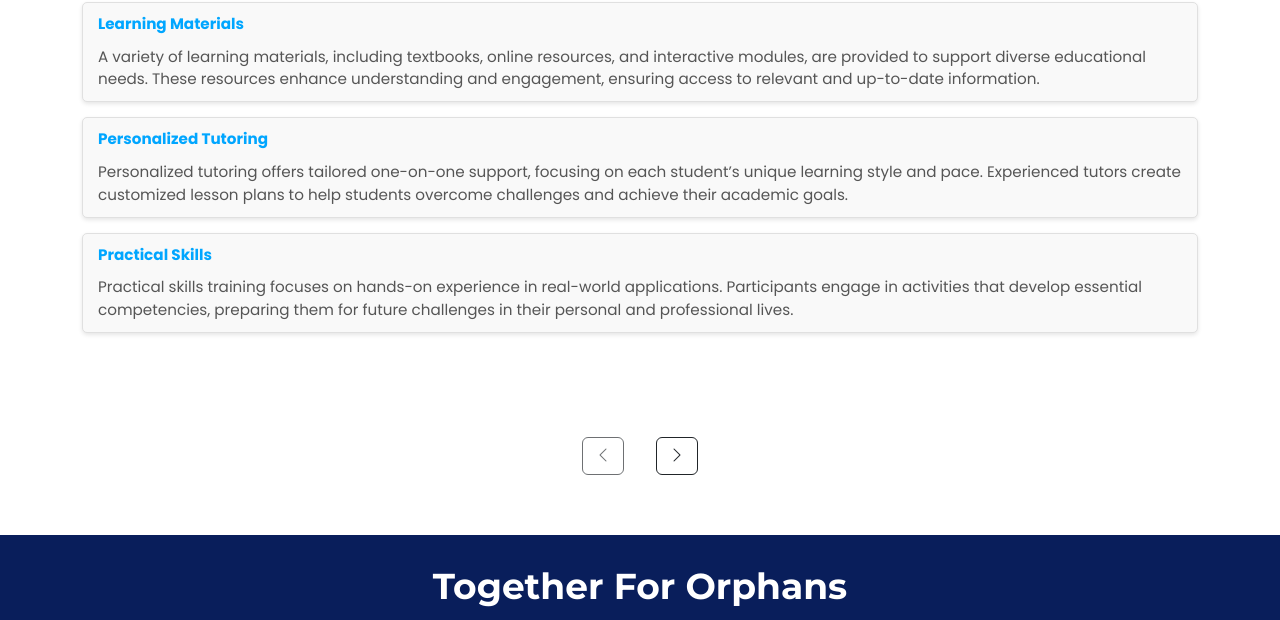
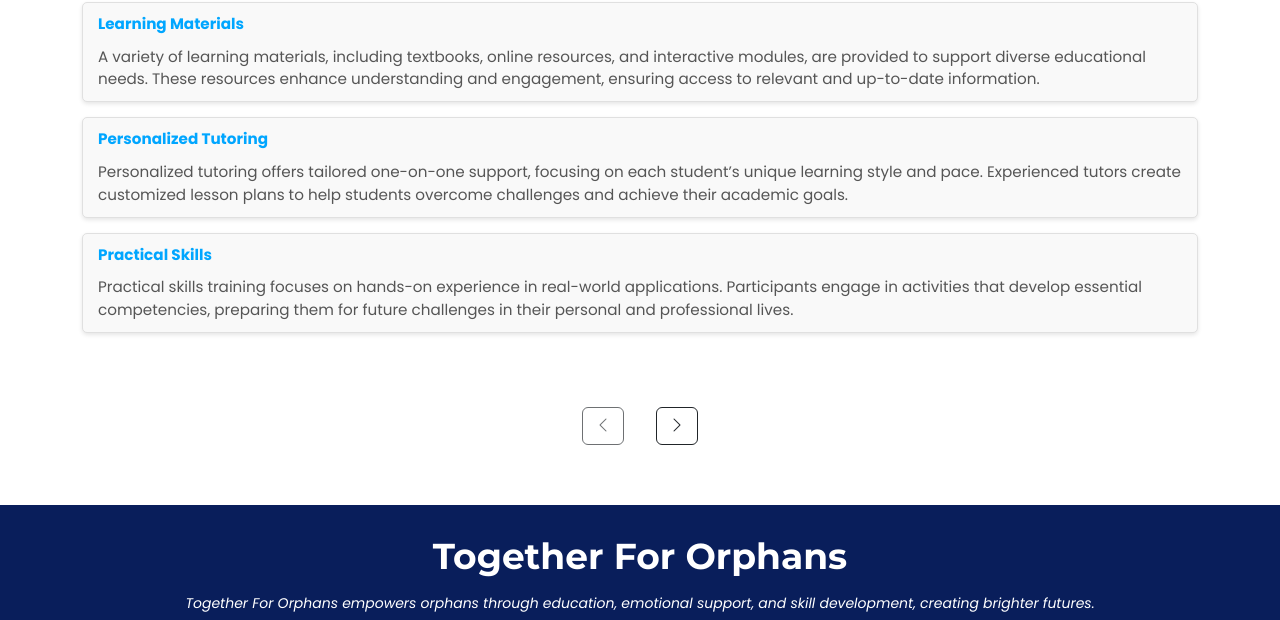
Before and after one commit to FadliBilal/PaudsTeam_WebDesign, a plain HTML site: page program-details.html in a window 1280 px wide. Shown: the part 604-1224 px from the top of the page. Drawn offline with Linux system fonts and the light colour scheme.

Commit message:
#35 - revision

```diff
--- a/program-details.html
+++ b/program-details.html
@@ -207,7 +207,7 @@
             </ul>
           </div>
           <br>
-          <div class="pagination d-flex justify-content-center" style="margin-top: 30px;">
+          <div class="pagination d-flex justify-content-center">
             <button class="btn btn-outline-dark pagin" id="prev-btn" disabled>
               <i class="bi bi-chevron-left"></i>
             </button>
```
